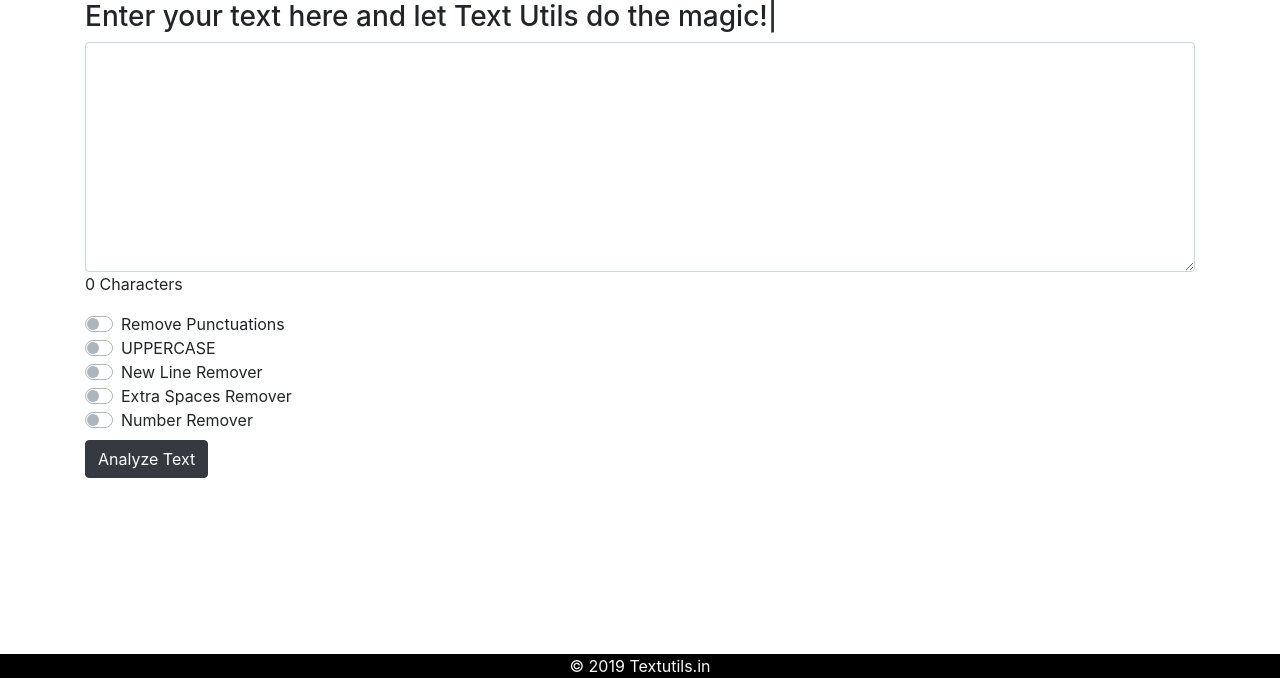
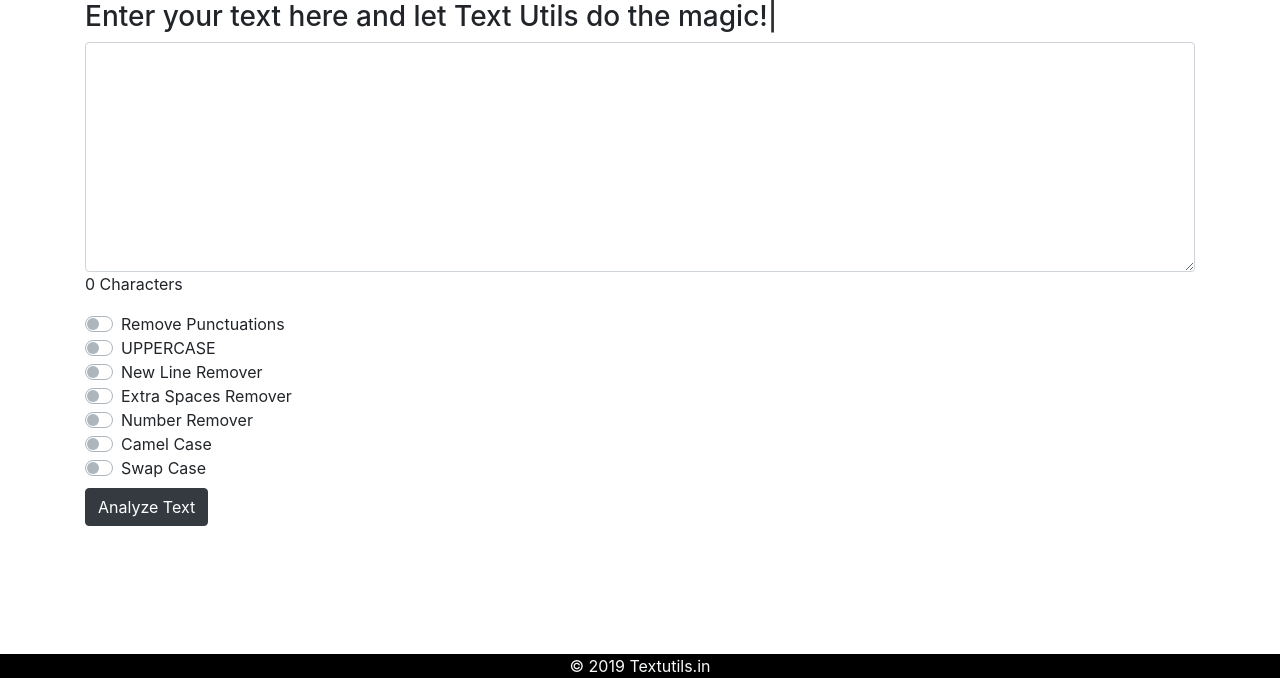
Before and after one commit to haris989/TextUtils, a Django app: page / in a window 1280 px wide. Shown: the part 122-800 px from the top of the page. Run offline with Django 3.2, Linux system fonts and the light colour scheme; some libraries are stand-ins or nearby versions.

Commit message:
HTML for added functionality
HTML for camel case and swap case

```diff
--- a/templates/index.html
+++ b/templates/index.html
@@ -112,6 +112,15 @@
     <label class="custom-control-label" for="customSwitch5">Number Remover</label>
   </div>
 
+<div class="custom-control custom-switch">
+    <input type="checkbox"  name="camelcase" class="custom-control-input" id="customSwitch6">
+    <label class="custom-control-label" for="customSwitch6">Camel Case</label>
+  </div>
+<div class="custom-control custom-switch">
+    <input type="checkbox"  name="swapcase" class="custom-control-input" id="customSwitch7">
+    <label class="custom-control-label" for="customSwitch7">Swap Case</label>
+  </div>
+
 <button type="submit" class="btn btn-dark mt-2">Analyze Text</button>
     </form>
 </div>
```
